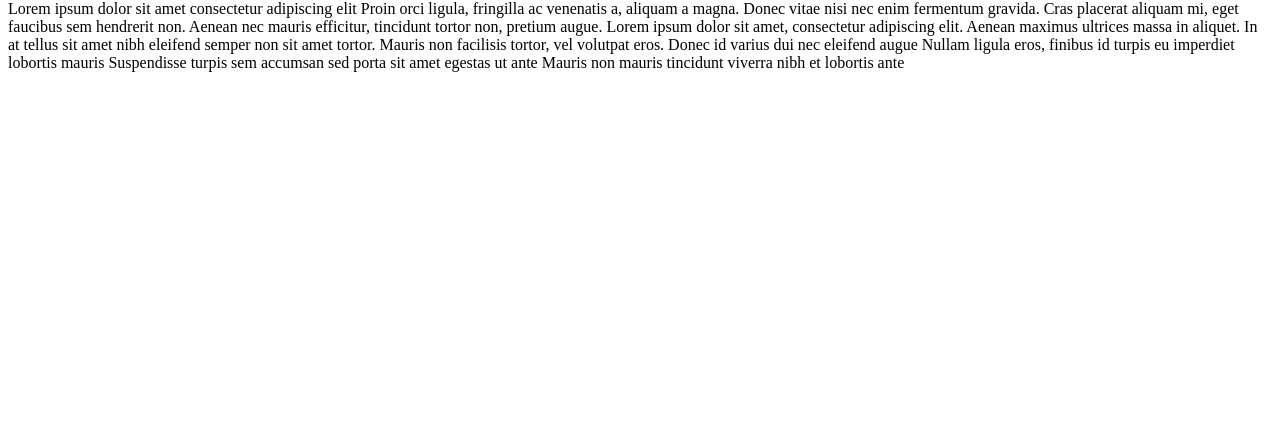
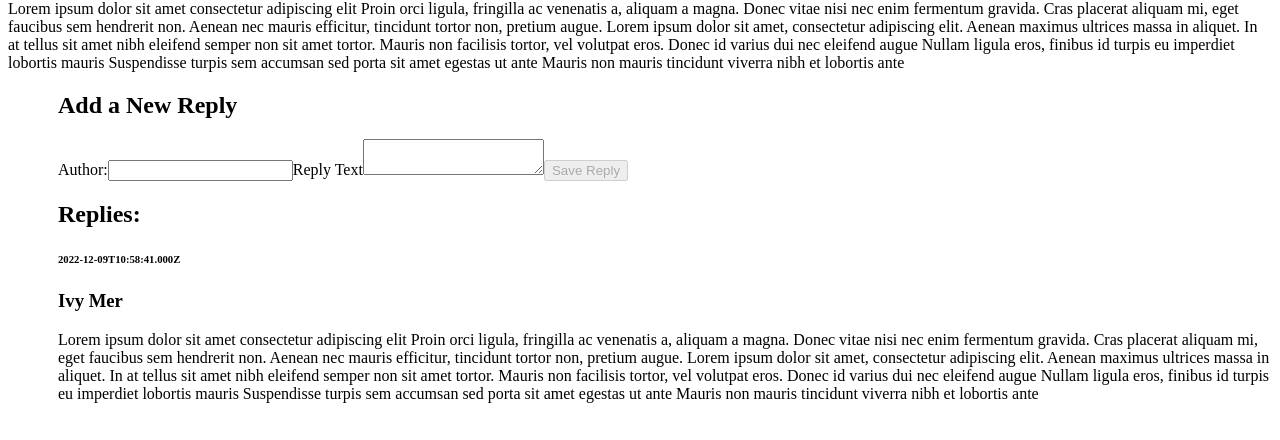
Before and after one commit to ivicakartelo/431, a React (Create React App) app: page /posts/0 in a window 1280 px wide. Shown: the part 497-937 px from the top of the page. Before the commit the page ends 800 px from the top, so only its background shows below. Built offline with nearby package versions, Linux system fonts and the light colour scheme.

Commit message:
AddReplyForm & RepliesList

```diff
--- a/src/app/store.js
+++ b/src/app/store.js
@@ -1,13 +1,15 @@
-import { configureStore } from '@reduxjs/toolkit';
-import postsReducer from '../features/posts/postsSlice';
-import usersReducer from '../features/users/usersSlice';
-import commentsReducer from '../features/comments/commentsSlice';
+import { configureStore } from '@reduxjs/toolkit'
+import postsReducer from '../features/posts/postsSlice'
+import usersReducer from '../features/users/usersSlice'
+import commentsReducer from '../features/comments/commentsSlice'
+import repliesReducer from '../features/replies/repliesSlice'
 
 export const store = configureStore({
   reducer: {
     posts: postsReducer,
     users: usersReducer,
-    comments: commentsReducer
+    comments: commentsReducer,
+    replies: repliesReducer
   }
 })
 console.log(store.getState())
--- /dev/null
+++ b/src/features/posts/AddReplyForm.js
@@ -0,0 +1,54 @@
+import { useState } from 'react'
+import { useDispatch } from 'react-redux'
+import { replyAdded } from '../replies/repliesSlice'
+
+  export const AddReplyForm = ({commentId}) => {
+
+  const [author, setAuthor] = useState('')
+  const [reply, setReply] = useState('')
+
+  const dispatch = useDispatch()
+
+  const onAuthorChanged = e => setAuthor(e.target.value)
+  const onReplyChanged = e => setReply(e.target.value)
+
+  const onSaveReplyClicked = () => {
+    if (author && reply) {
+      dispatch(replyAdded( commentId, author, reply))
+      setAuthor('')
+      setReply('')
+    }
+  }
+
+  const canSave = Boolean(author) && Boolean(reply)
+
+  return (
+    <section>
+      <h2>Add a New Reply</h2>
+
+      <form>
+        <label>Author:</label>
+
+        <input
+          type="text"
+          id="replyAuthor"
+          name="replyAuthor"
+          value={author}
+          onChange={onAuthorChanged}
+        />
+
+        <label>Reply Text</label>
+        <textarea
+          id="replytext"
+          name="replytext"
+          value={reply}
+          onChange={onReplyChanged}
+        />
+
+        <button type="button" onClick={onSaveReplyClicked} disabled={!canSave}>
+            Save Reply
+        </button>
+      </form>
+    </section>
+  )
+}
--- a/src/features/posts/CommentsList.js
+++ b/src/features/posts/CommentsList.js
@@ -1,4 +1,6 @@
 import { useSelector } from 'react-redux'
+import { AddReplyForm } from './AddReplyForm'
+import { RepliesList } from './RepliesList'
 
 export const CommentsList = ({ post }) => {
   const comments = useSelector(state => state.comments)
@@ -9,7 +11,10 @@ export const CommentsList = ({ post }) => {
       <h3>{comment.rating}</h3>
       <h3>{comment.author}</h3>
       <p>{comment.comment}</p>
-
+      <div style={{ marginLeft: '50px', paddingBottom: '1rem' }}>
+      <AddReplyForm commentId={comment.commentId} />
+      <RepliesList commentId={comment.commentId} />
+      </div>
     </article>
   ))
 return (
--- /dev/null
+++ b/src/features/posts/RepliesList.js
@@ -0,0 +1,20 @@
+import { useSelector } from 'react-redux'
+
+export const RepliesList = ({ commentId }) => {
+  const replies = useSelector(state => state.replies)
+  .filter(reply => reply.comment === commentId)
+  .map(reply => (
+    <article key={reply.replyId}>
+      <h1>{reply.date}</h1>
+      <h3>{reply.author}</h3>
+      <p>{reply.reply}</p>
+
+    </article>
+  ))
+return (
+  <section>
+    <h2>Replies:</h2>
+    {replies}
+  </section>
+)
+}
--- /dev/null
+++ b/src/features/replies/repliesSlice.js
@@ -0,0 +1,45 @@
+import { createSlice, nanoid } from '@reduxjs/toolkit'
+import { sub } from 'date-fns'
+
+const initialState = [
+  {
+    replyId: '0',
+    date: sub(new Date(), { minutes: 10 }).toISOString(),
+    comment: '0',
+    author: 'Ivy Mer',
+    reply: 'Lorem ipsum dolor sit amet consectetur adipiscing elit Proin orci ligula, fringilla ac venenatis a, aliquam a magna. Donec vitae nisi nec enim fermentum gravida. Cras placerat aliquam mi, eget faucibus sem hendrerit non. Aenean nec mauris efficitur, tincidunt tortor non, pretium augue. Lorem ipsum dolor sit amet, consectetur adipiscing elit. Aenean maximus ultrices massa in aliquet. In at tellus sit amet nibh eleifend semper non sit amet tortor. Mauris non facilisis tortor, vel volutpat eros. Donec id varius dui nec eleifend augue Nullam ligula eros, finibus id turpis eu imperdiet lobortis mauris Suspendisse turpis sem accumsan sed porta sit amet egestas ut ante Mauris non mauris tincidunt viverra nibh et lobortis ante'
+  },
+  {
+    replyId: '1',
+    date: sub(new Date(), { minutes: 10 }).toISOString(),
+    comment: '1',
+    author: 'Ley Conors',
+    reply: 'Lorem ipsum dolor sit amet consectetur adipiscing elit Proin orci ligula, fringilla ac venenatis a, aliquam a magna. Donec vitae nisi nec enim fermentum gravida. Cras placerat aliquam mi, eget faucibus sem hendrerit non. Aenean nec mauris efficitur, tincidunt tortor non, pretium augue. Lorem ipsum dolor sit amet, consectetur adipiscing elit. Aenean maximus ultrices massa in aliquet. In at tellus sit amet nibh eleifend semper non sit amet tortor. Mauris non facilisis tortor, vel volutpat eros. Donec id varius dui nec eleifend augue Nullam ligula eros, finibus id turpis eu imperdiet lobortis mauris Suspendisse turpis sem accumsan sed porta sit amet egestas ut ante Mauris non mauris tincidunt viverra nibh et lobortis ante'
+  }
+]
+
+const repliesSlice = createSlice({
+  name: 'replies',
+  initialState,
+  reducers: {
+    replyAdded: {
+      reducer(state, action) {
+        state.push(action.payload)
+      },
+    prepare( commentId, author, reply ) {
+    return {
+        payload: {
+        replyId: nanoid(),
+        date: sub(new Date(), { minutes: 10 }).toISOString(),
+        comment: commentId,
+        author,
+        reply
+        },
+      }
+    },
+  },
+}})
+
+export const { replyAdded } = repliesSlice.actions
+
+export default repliesSlice.reducer
```
